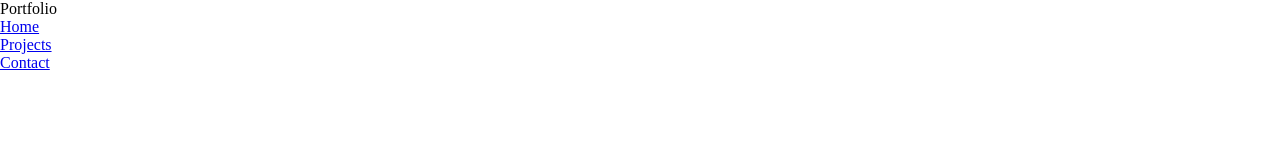
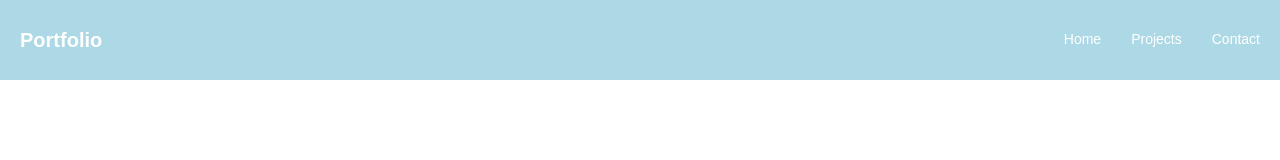
Before and after one commit to Mahessh01/HTML-CSS-PROGRAMS, a plain HTML site: page portfolio.html in a window 1280 px wide. Drawn offline with Linux system fonts and the light colour scheme.

Commit message:
adding styles

```diff
--- a/portfolio.html
+++ b/portfolio.html
@@ -11,13 +11,48 @@
                 padding: 0;
                 box-sizing: border-box;
             }
-            .portfolio{
-                margin-left: 80px;
+            html{
+                font-size: 62.5%;
             }
-            .nav-links{
+            html, body{
+                font-family: 'Arial', sans-serif;
+                scroll-behavior: smooth;
+                font-weight: 300;
+                line-height: 1.4;
+                color: white;
+            }
+            body{
+                font-size: 1.4rem;
+            }
+            header{
+                background-color: lightblue;
+
+
+            }
+            .container{
+                max-width: 1300px;
+                margin: 0 auto;
+                padding: 0 2rem;
+
+            }
+            nav{
                 display: flex;
-                gap: 30px;
-
+                justify-content: space-between;
+                align-items: center;
+                height: 8rem;
+            }
+            a{
+                text-decoration: none;
+                color: white;
+            }
+            nav ul{
+                display: flex;
+                list-style: none;
+                gap: 3rem;
+            }
+            .logo{
+                font-size: 2rem;
+                font-weight: 700;
             }
 
         </style>
```
